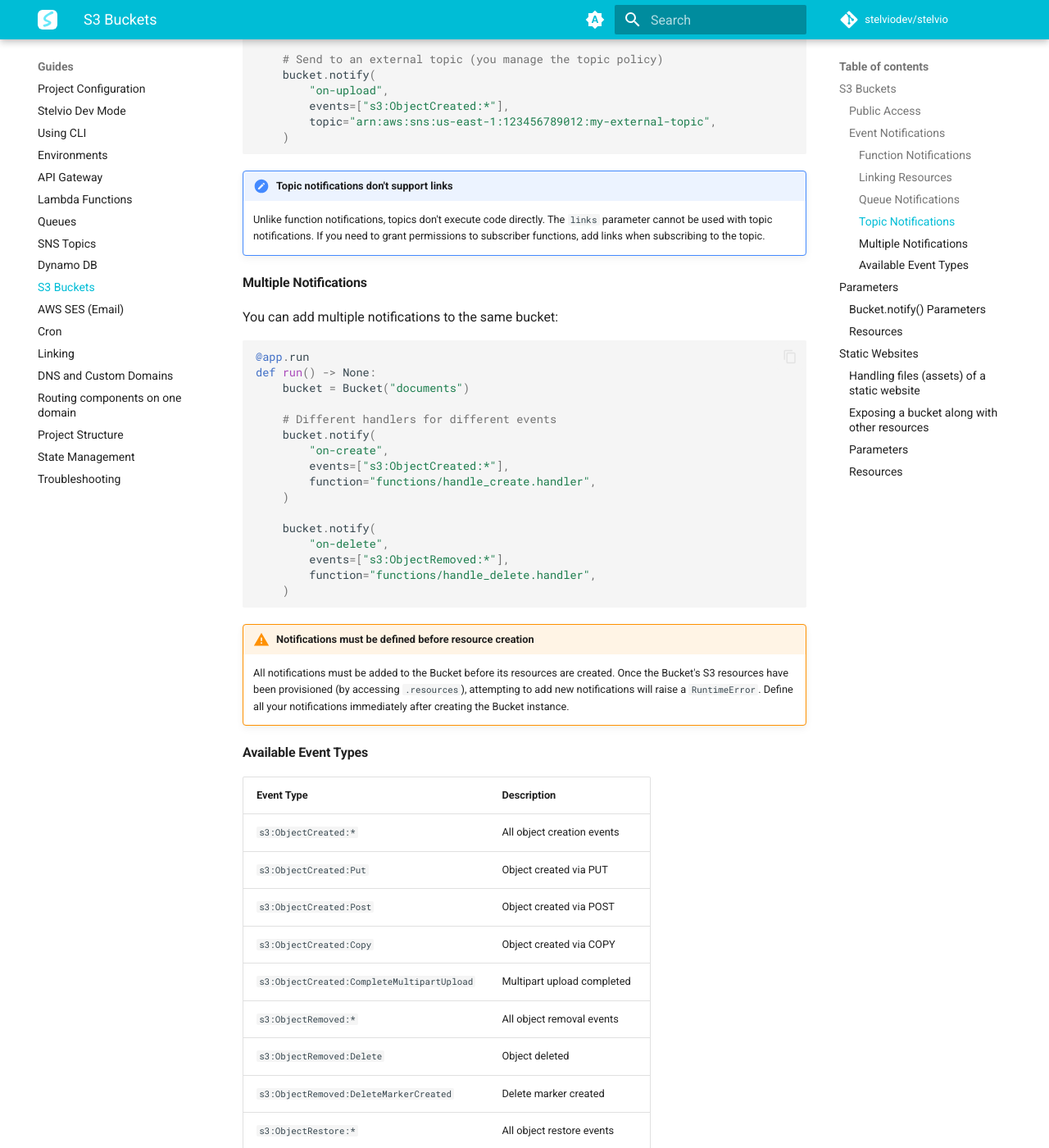
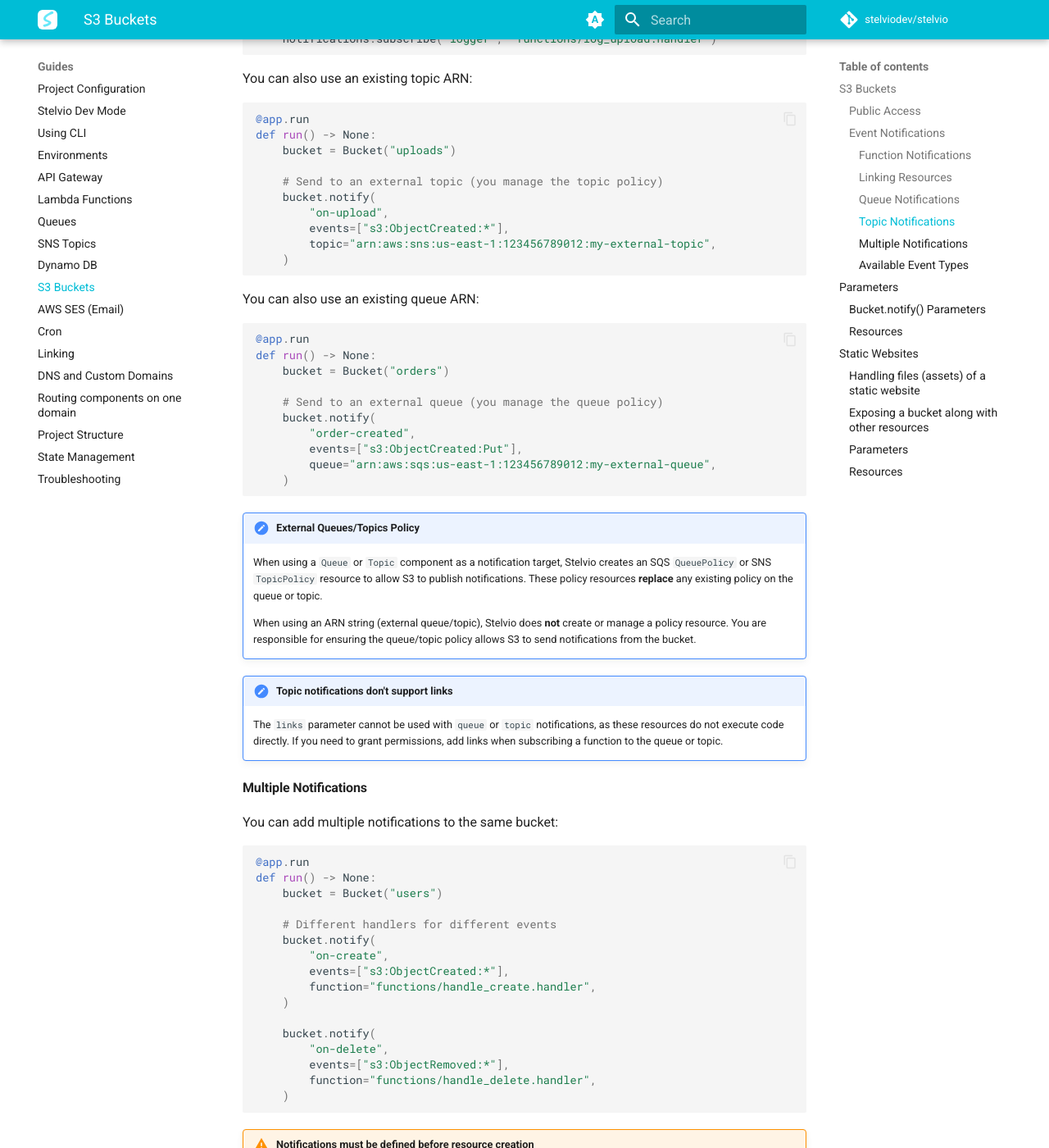
Before and after one commit to stelviodev/stelvio, an MkDocs documentation site: the page built from docs/guides/s3.md, in a window 1280 px wide and 1400 px high, scrolled down 3115 px. Shown: the whole window at 82% size. Built offline with MkDocs 1.6.1 and Material for MkDocs 9.7.7, drawn with Linux system fonts in a browser that asks for light colours; comment, search, counter and statistics services are not loaded; some of the changed text lies outside the part shown.

Commit message:
refactor

````diff
--- a/docs/guides/s3.md
+++ b/docs/guides/s3.md
@@ -149,6 +149,9 @@
     processing_queue.subscribe("processor", "functions/process_order.handler")
 ```
 
+!!! warning "Queue and Topic policy behavior"
+    When using a Queue or Topic as a notification target, Stelvio creates an SQS QueuePolicy or SNS TopicPolicy resource to allow S3 to send messages. These policy resources **replace** any existing policy on the queue or topic. If you have custom policies on your queues or topics, you may need to manage permissions manually.
+
 #### Topic Notifications
 
 Publish event notifications to an SNS topic for fan-out to multiple subscribers:
@@ -186,8 +189,28 @@
     )
 ```
 
+You can also use an existing queue ARN:
+
+```python
+@app.run
+def run() -> None:
+    bucket = Bucket("orders")
+
+    # Send to an external queue (you manage the queue policy)
+    bucket.notify(
+        "order-created",
+        events=["s3:ObjectCreated:Put"],
+        queue="arn:aws:sqs:us-east-1:123456789012:my-external-queue",
+    )
+```
+
+!!! note "External Queues/Topics Policy"
+    When using a `Queue` or `Topic` component as a notification target, Stelvio creates an SQS `QueuePolicy` or SNS `TopicPolicy` resource to allow S3 to publish notifications. These policy resources **replace** any existing policy on the queue or topic.
+
+    When using an ARN string (external queue/topic), Stelvio does **not** create or manage a policy resource. You are responsible for ensuring the queue/topic policy allows S3 to send notifications from the bucket.
+
 !!! note "Topic notifications don't support links"
-    Unlike function notifications, topics don't execute code directly. The `links` parameter cannot be used with topic notifications. If you need to grant permissions to subscriber functions, add links when subscribing to the topic.
+    The `links` parameter cannot be used with `queue` or `topic` notifications, as these resources do not execute code directly. If you need to grant permissions, add links when subscribing a function to the queue or topic.
 
 #### Multiple Notifications
 
@@ -196,7 +219,7 @@
 ```python
 @app.run
 def run() -> None:
-    bucket = Bucket("documents")
+    bucket = Bucket("users")
 
     # Different handlers for different events
     bucket.notify(
@@ -266,10 +289,7 @@
 | `public_access_block`      | The `BucketPublicAccessBlock` resource created by the `Bucket` component.                        |
 | `bucket_policy`            | The `BucketPolicy` resource created by the `Bucket` component if `access` is set to `'public'`.  |
 | `bucket_notification`      | The `BucketNotification` resource if any notifications are configured.                           |
-| `notification_functions`   | List of Lambda `Function` components created for function notifications.                         |
-| `notification_permissions` | List of Lambda `Permission` resources allowing S3 to invoke the notification functions.          |
-| `queue_policies`           | List of SQS `QueuePolicy` resources allowing S3 to send messages to notification queues.         |
-| `topic_policies`           | List of SNS `TopicPolicy` resources allowing S3 to publish messages to notification topics.      |
+| `subscriptions`            | List of `BucketNotifySubscription` components created via `Bucket.notify()`.                     |
 
 ## Static Websites
 
````
Also changed, not shown: 3 other files.
